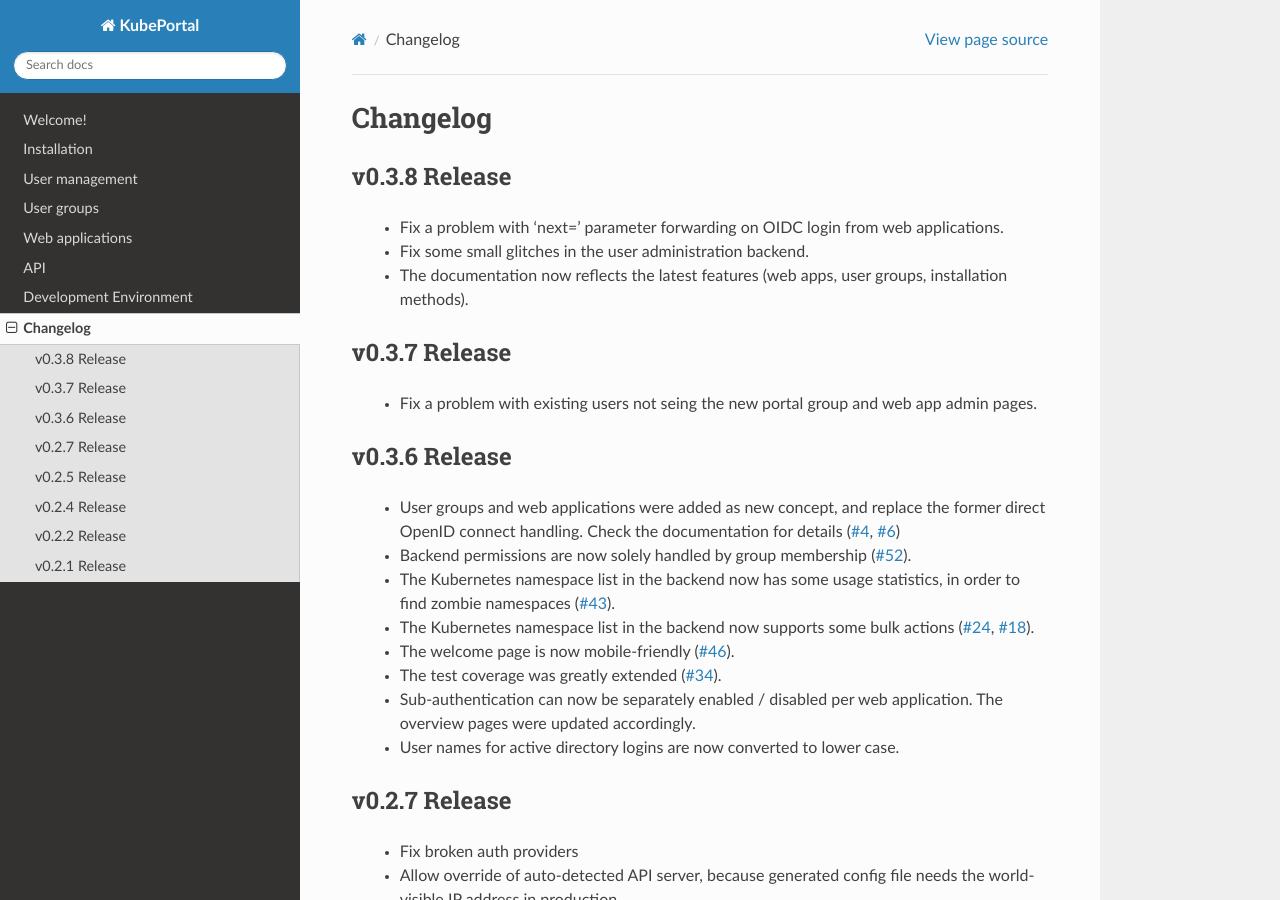
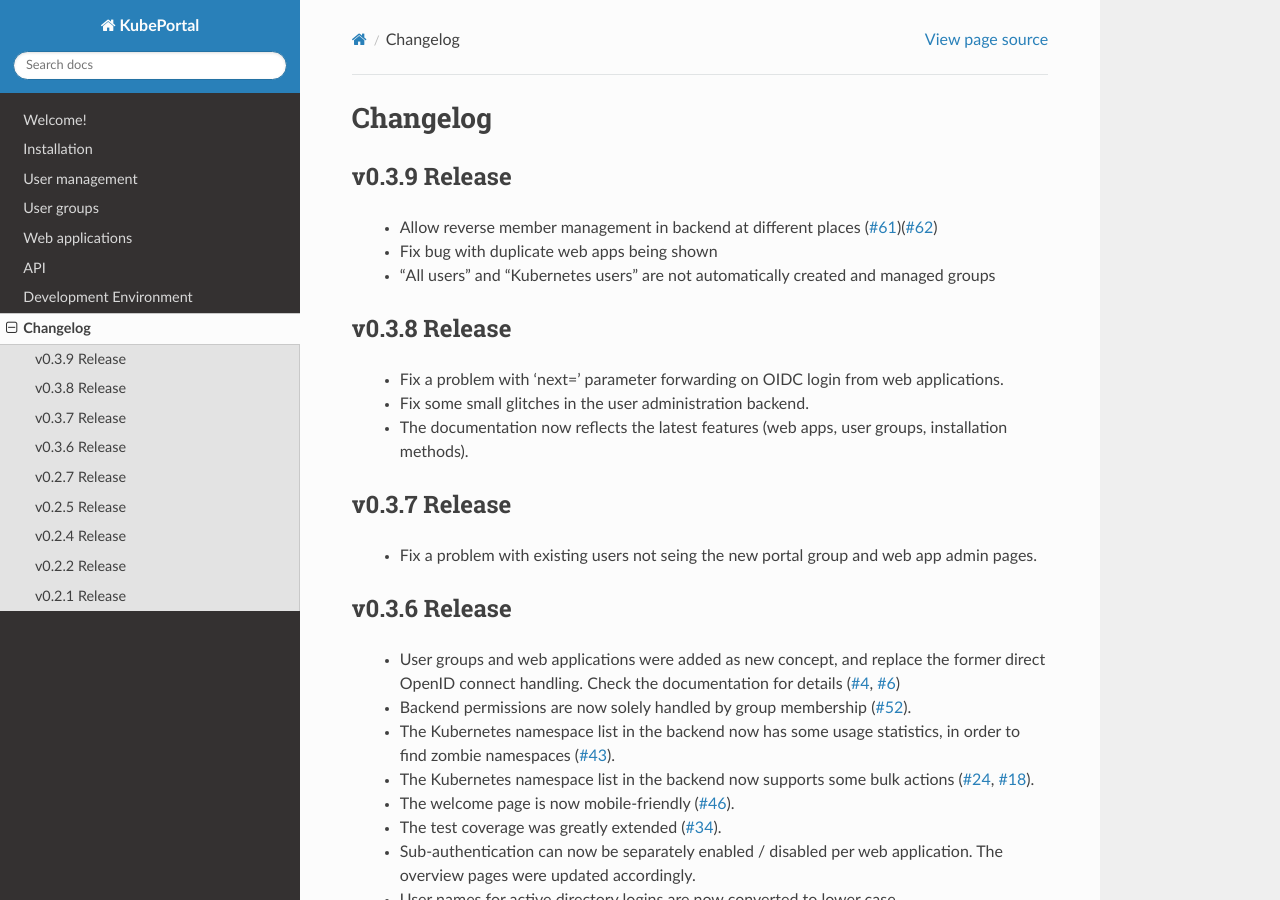
Before and after one commit to kubeportal/kubeportal, a Sphinx documentation site: the page built from docs/changelog.rst, in a window 1280 px wide and 900 px high. Built offline with Sphinx 7.4.7 and the Read the Docs theme 2.0.0, drawn with Linux system fonts in a browser that asks for light colours.

Commit message:
Release notes for v0.3.9

```diff
--- a/docs/changelog.rst
+++ b/docs/changelog.rst
@@ -1,5 +1,15 @@
 Changelog
 #########
+
+
+.. _v0.3.9:
+
+v0.3.9 Release
+===============
+
+  * Allow reverse member management in backend at different places (:issue:`61`)(:issue:`62`)
+  * Fix bug with duplicate web apps being shown
+  * "All users" and "Kubernetes users" are not automatically created and managed groups
 
 
 .. _v0.3.8:
```
